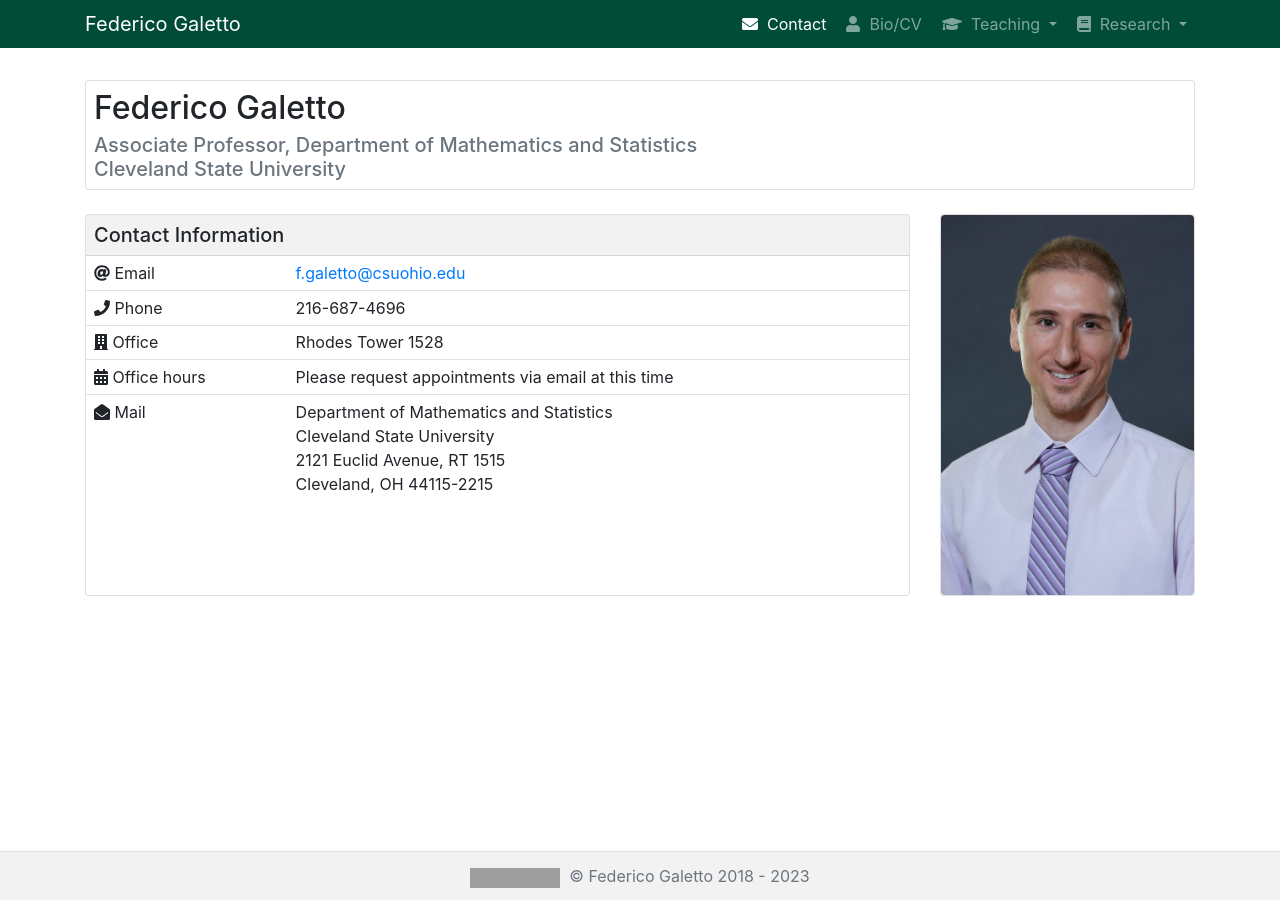
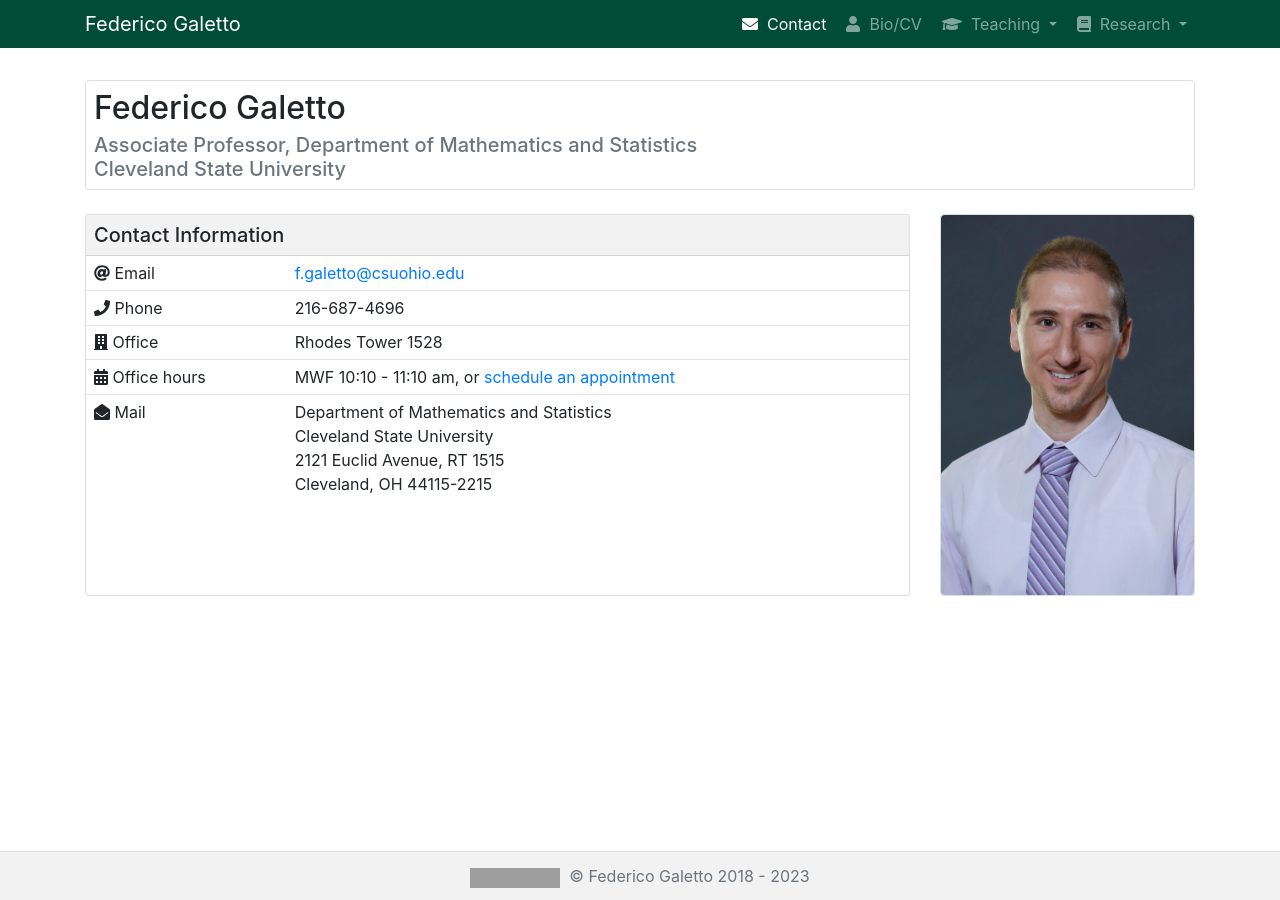
Before and after one commit to galettof/galettof.github.io, a Jekyll site: the page built from index.html, in a window 1280 px wide. Built offline with Jekyll 4.4.1, drawn with Linux system fonts in a browser that asks for light colours; nearby versions of some CDN libraries; grey boxes are pictures that could not be loaded.

Commit message:
office hours fall 23

```diff
--- a/index.html
+++ b/index.html
@@ -49,13 +49,13 @@
 	  </tr>
 	  <tr>
 	    <td><span class="fas fa-calendar-alt"></span>&nbsp;Office hours</td>
+	    <!--
 	    <td>Please request appointments via email at this time</td>
-	    <!--
+	    -->
 	    <td>
-	      MW 9 - 10 am, F 12:30 - 1:30 pm, or
-	      <a href="https://outlook.office365.com/owa/calendar/FedericoGaletto@csuohio.onmicrosoft.com/bookings/" target="_blank">schedule appointment</a>
+	      MWF 10:10 - 11:10 am, or
+	      <a href="https://outlook.office365.com/owa/calendar/FedericoGaletto@csuohio.onmicrosoft.com/bookings/" target="_blank">schedule an appointment</a>
 	    </td>
-	    -->
 	  </tr>
 	  <tr>
 	    <td><span class="fas fa-envelope-open"></span>&nbsp;Mail</td>
```
